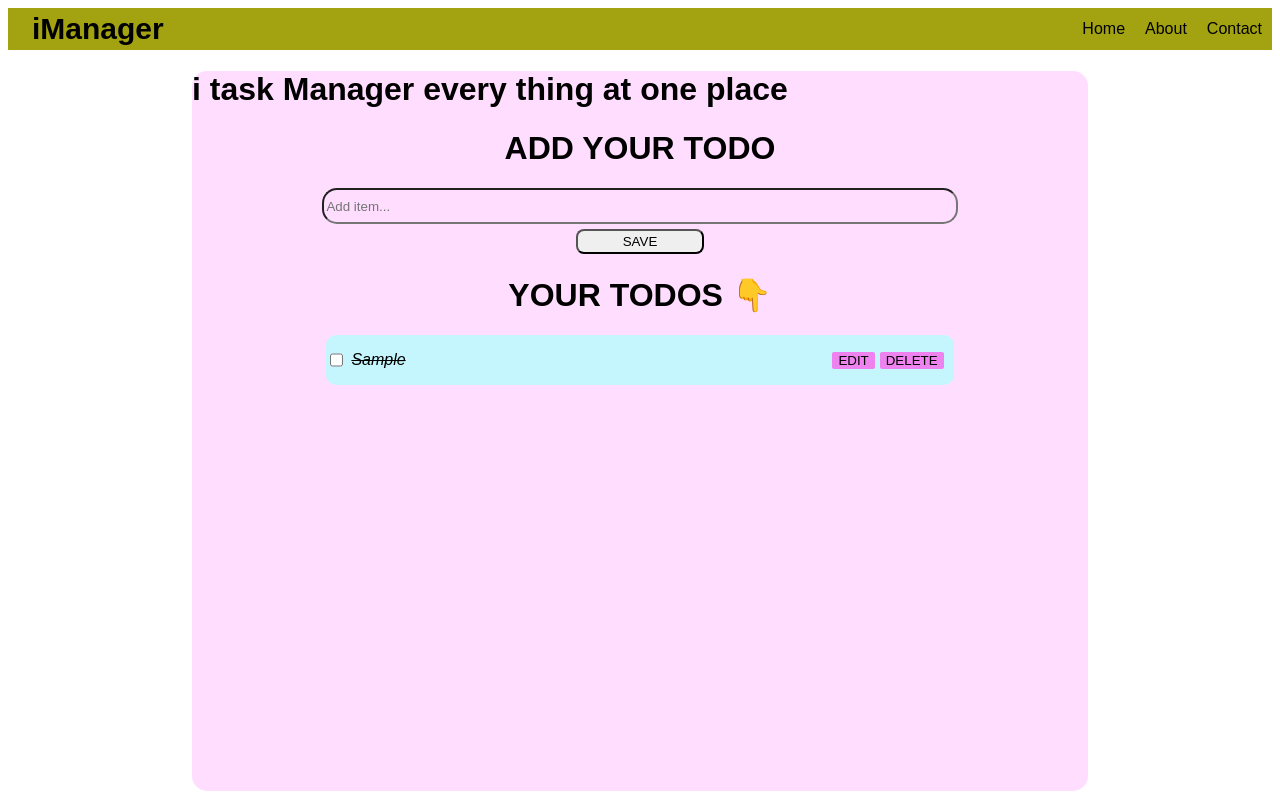
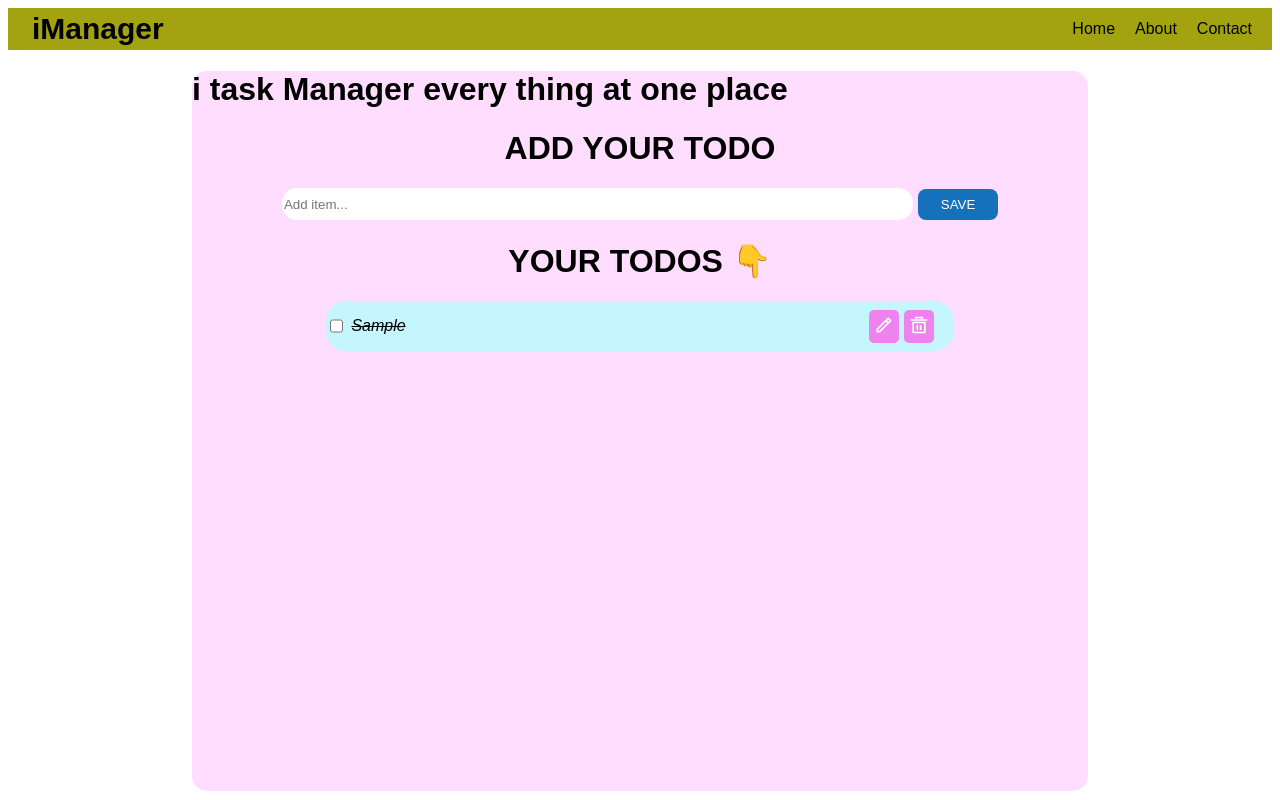
Before and after one commit to SAHENSA2003/Todo_Application, a plain HTML site: page index.html in a window 1280 px wide. Both pictures are taken after typing "Sample" into the empty fields and a click on the button "SAVE". Drawn offline with Linux system fonts and the light colour scheme.

Commit message:
small changes

```diff
--- a/index.html
+++ b/index.html
@@ -31,7 +31,7 @@
             justify-content: center;
             align-items: center;
             list-style: none;
-            margin-right: 10px;
+            margin-right: 20px;
         }
 
         .navbar .right li:hover {
@@ -59,21 +59,31 @@
             display: flex;
             gap: 5px;
             align-items: center;
-            flex-direction: column;
+            justify-content: center;
+        }
+
+        .input input {
+            border: none;
+            outline: none;
         }
 
         .input button {
-            padding: 3px 3px 3px 3px;
+            padding: 8px 8px;
             border-radius: 8px;
-            min-width: 10vw;
+            min-width: 80px;
+            border: none;
+            outline: none;
+            color: white;
+            background-color: #1671bd;
 
         }
 
         .edit,
         .delete {
-            border-radius: 2px;
             border: none;
             background-color: violet;
+            border-radius: 5px;
+            padding: 5px 5px;
         }
 
         .input button:hover,
@@ -88,7 +98,6 @@
 
         .input .input_item {
             width: 70%;
-            background-color: inherit;
             height: 30px;
             border-radius: 15px;
 
@@ -117,7 +126,7 @@
             display: flex;
             justify-content: space-between;
             width: 70%;
-            border-radius: 10px;
+            border-radius: 20px;
             background-color: #c5f5fd;
         }
 
@@ -132,12 +141,13 @@
         }
 
         .todos .btn {
-            margin-left: 10px;
+            margin-left: 20px;
             display: flex;
             gap: 5px;
-            padding-right: 10px;
+            padding-right: 20px;
             justify-content: center;
             align-items: center;
+
         }
 
         .your {
@@ -182,6 +192,10 @@
                 font-size: 15px;
             }
 
+            .todos .btn button svg {
+                height: 15px;
+                width: 15px;
+            }
 
 
         }
@@ -215,6 +229,10 @@
         console.log('Todo App with Local Storage');
 
         document.querySelector('.your').innerHTML = 'NO TODO IS TO BE SEEN';
+
+        const EditIcon = `<svg height='20px' width='20px' xmlns="http://www.w3.org/2000/svg" viewBox="0 0 24 24" fill="#ffff"><path d="M15.7279 9.57627L14.3137 8.16206L5 17.4758V18.89H6.41421L15.7279 9.57627ZM17.1421 8.16206L18.5563 6.74785L17.1421 5.33363L15.7279 6.74785L17.1421 8.16206ZM7.24264 20.89H3V16.6473L16.435 3.21231C16.8256 2.82179 17.4587 2.82179 17.8492 3.21231L20.6777 6.04074C21.0682 6.43126 21.0682 7.06443 20.6777 7.45495L7.24264 20.89Z"></path></svg>`;
+        const DeleteIcon = `<svg height='20px' width='20px' xmlns="http://www.w3.org/2000/svg" viewBox="0 0 24 24" fill="#fff"><path d="M4 8H20V21C20 21.5523 19.5523 22 19 22H5C4.44772 22 4 21.5523 4 21V8ZM6 10V20H18V10H6ZM9 12H11V18H9V12ZM13 12H15V18H13V12ZM7 5V3C7 2.44772 7.44772 2 8 2H16C16.5523 2 17 2.44772 17 3V5H22V7H2V5H7ZM9 4V5H15V4H9Z"></path></svg>`;
+
         let Uid = 0;
         let save_btn = document.querySelector('.save');
         let EditDiv = null;
@@ -259,8 +277,8 @@
           <p id='${textId}'>${pont1}</p>
         </div>
         <div class='btn'>
-          <button class='edit' id='${editId}' class='edit'>EDIT</button>
-          <button class-'delete' id='${deleteId}' class='delete'>DELETE</button>
+          <button class='edit' id='${editId}' class='edit'>${EditIcon}</button>
+          <button  id='${deleteId}' class='delete'>${DeleteIcon}</button>
         </div>`
 
             console.log(div)
```
